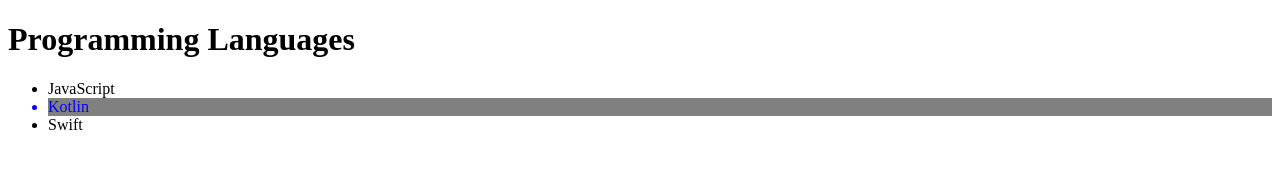
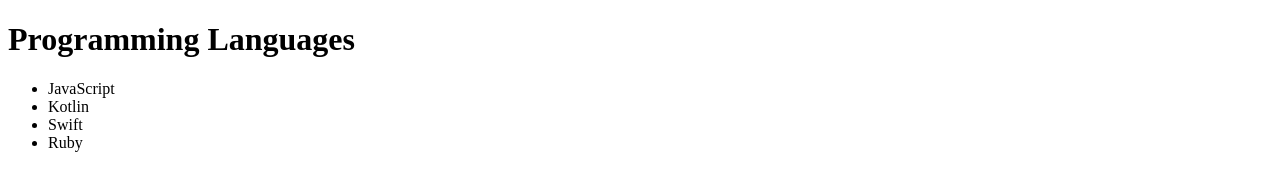
Before and after one commit to MohammedAlhojaily/DOM, a plain HTML site: page index.html in a window 1280 px wide. Drawn offline with Linux system fonts and the light colour scheme.

Commit message:
createElement Function

```diff
--- a/index.html
+++ b/index.html
@@ -8,17 +8,18 @@
     <body>
         <div id="first-div">
             <h1>Programming Languages</h1>
-            <ul>
-                <li id="first-li">JavaScript</li>
-                <li id="second-li">Kotlin</li>
-                <li id="last-li">Swift</li>
+            <ul class="list">
+               <li>JavaScript</li>
+               <li>Kotlin</li>
+               <li>Swift</li>
             </ul>
         </div>
         <script>
-            let android = document.querySelector("#second-li")
-            android.style.textAlign = "ceneter"
-            android.style.color = "blue"
-            android.style.background = "Grey"
+            let languageList = document.querySelector(".list")
+            let ruby = document.createElement("li")
+            ruby.innerText = "Ruby"
+            languageList.append(ruby)
+            console.log(languageList)
         </script>
     </body>
 </html>
```
